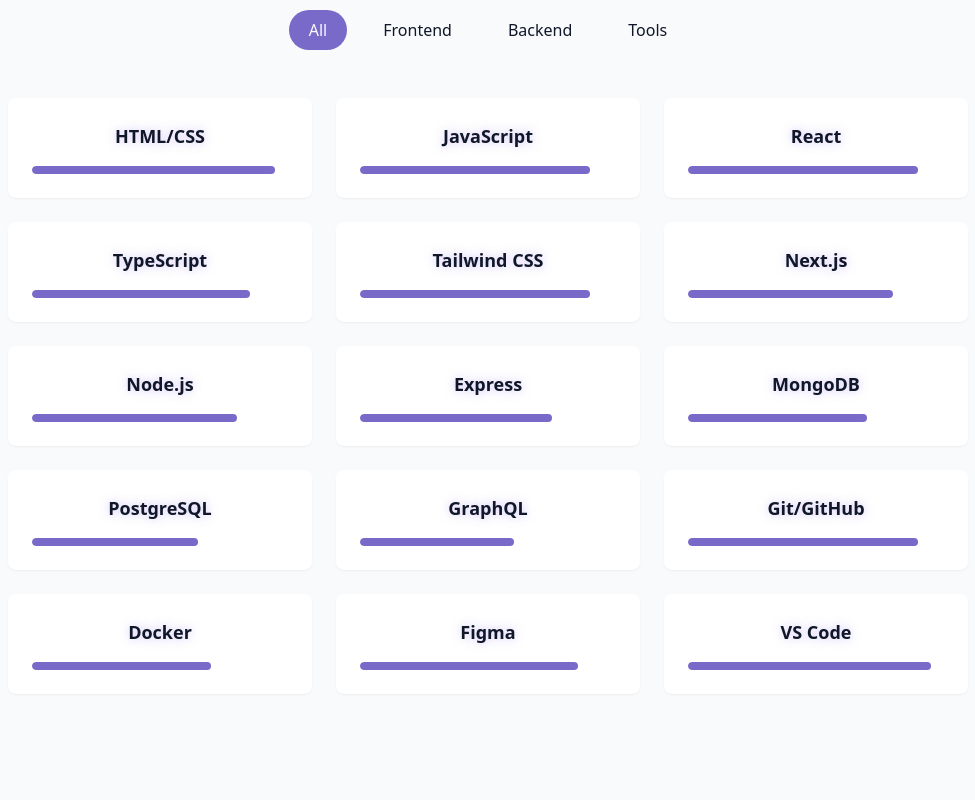
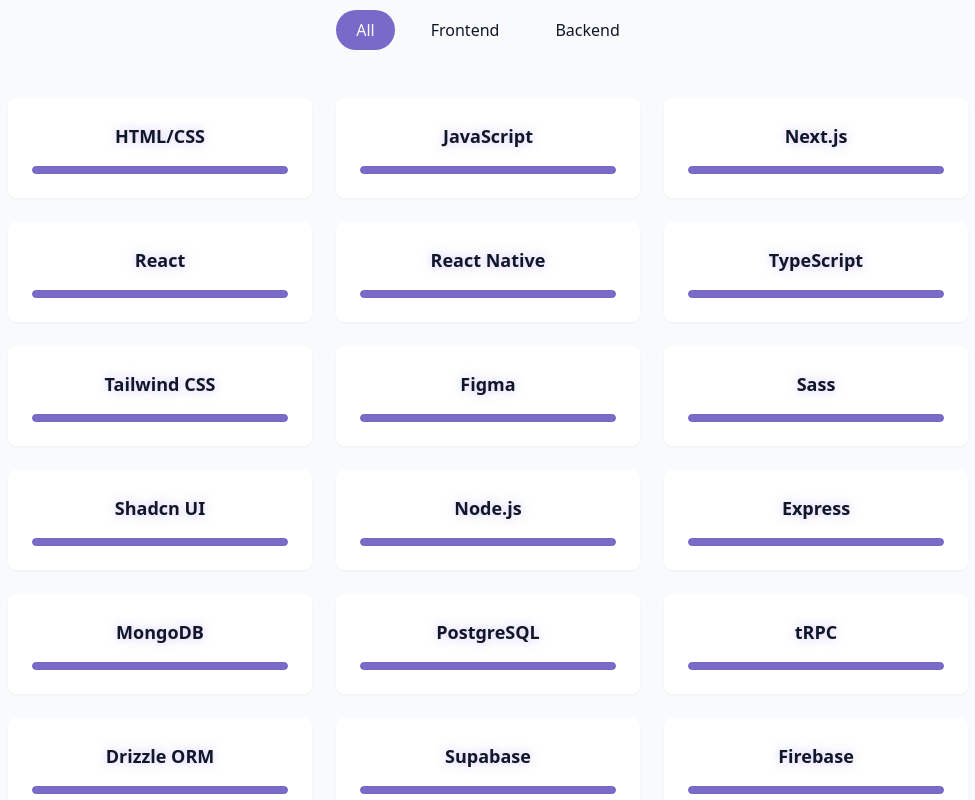
Before and after one commit to iamjohangalvan/portfolio, a React (Vite) app: page / in a window 1280 px wide. Shown: the part 1680-2480 px from the top of the page, without its empty margins (152-1127 px from the left). Built offline with nearby package versions, Linux system fonts and the light colour scheme.

Commit message:
updated skills

```diff
--- a/src/components/SkillsSection.jsx
+++ b/src/components/SkillsSection.jsx
@@ -3,28 +3,35 @@
 
 const skills = [
   // Frontend
-  { name: "HTML/CSS", level: 95, category: "frontend" },
-  { name: "JavaScript", level: 90, category: "frontend" },
-  { name: "React", level: 90, category: "frontend" },
-  { name: "TypeScript", level: 85, category: "frontend" },
-  { name: "Tailwind CSS", level: 90, category: "frontend" },
-  { name: "Next.js", level: 80, category: "frontend" },
+  { name: "HTML/CSS", level: 100, category: "frontend" },
+  { name: "JavaScript", level: 100, category: "frontend" },
+  { name: "Next.js", level: 100, category: "frontend" },
+  { name: "React", level: 100, category: "frontend" },
+  { name: "React Native", level: 100, category: "frontend" },
+  { name: "TypeScript", level: 100, category: "frontend" },
+  { name: "Tailwind CSS", level: 100, category: "frontend" },
+  { name: "Figma", level: 100, category: "frontend" },
+  { name: "Sass", level: 100, category: "frontend" },
+  { name: "Shadcn UI", level: 100, category: "frontend" },
 
   // Backend
-  { name: "Node.js", level: 80, category: "backend" },
-  { name: "Express", level: 75, category: "backend" },
-  { name: "MongoDB", level: 70, category: "backend" },
-  { name: "PostgreSQL", level: 65, category: "backend" },
-  { name: "GraphQL", level: 60, category: "backend" },
-
-  // Tools
-  { name: "Git/GitHub", level: 90, category: "tools" },
-  { name: "Docker", level: 70, category: "tools" },
-  { name: "Figma", level: 85, category: "tools" },
-  { name: "VS Code", level: 95, category: "tools" },
+  { name: "Node.js", level: 100, category: "backend" },
+  { name: "Express", level: 100, category: "backend" },
+  { name: "MongoDB", level: 100, category: "backend" },
+  { name: "PostgreSQL", level: 100, category: "backend" },
+  { name: "tRPC", level: 100, category: "backend" },
+  { name: "Drizzle ORM", level: 100, category: "backend" },
+  { name: "Supabase", level: 100, category: "backend" },
+  { name: "Firebase", level: 100, category: "backend" },
+  { name: "AWS", level: 100, category: "backend" },
+  { name: "Serverless", level: 100, category: "backend" },
+  { name: "Nest.js", level: 100, category: "backend" },
+  { name: "Docker", level: 100, category: "backend" },
+  { name: "Git/GitHub", level: 100, category: "backend" },
+  { name: "Prisma", level: 100, category: "backend" },
 ];
 
-const categories = ["all", "frontend", "backend", "tools"];
+const categories = ["all", "frontend", "backend"];
 
 export const SkillsSection = () => {
   const [activeCategory, setActiveCategory] = useState("all");
```
